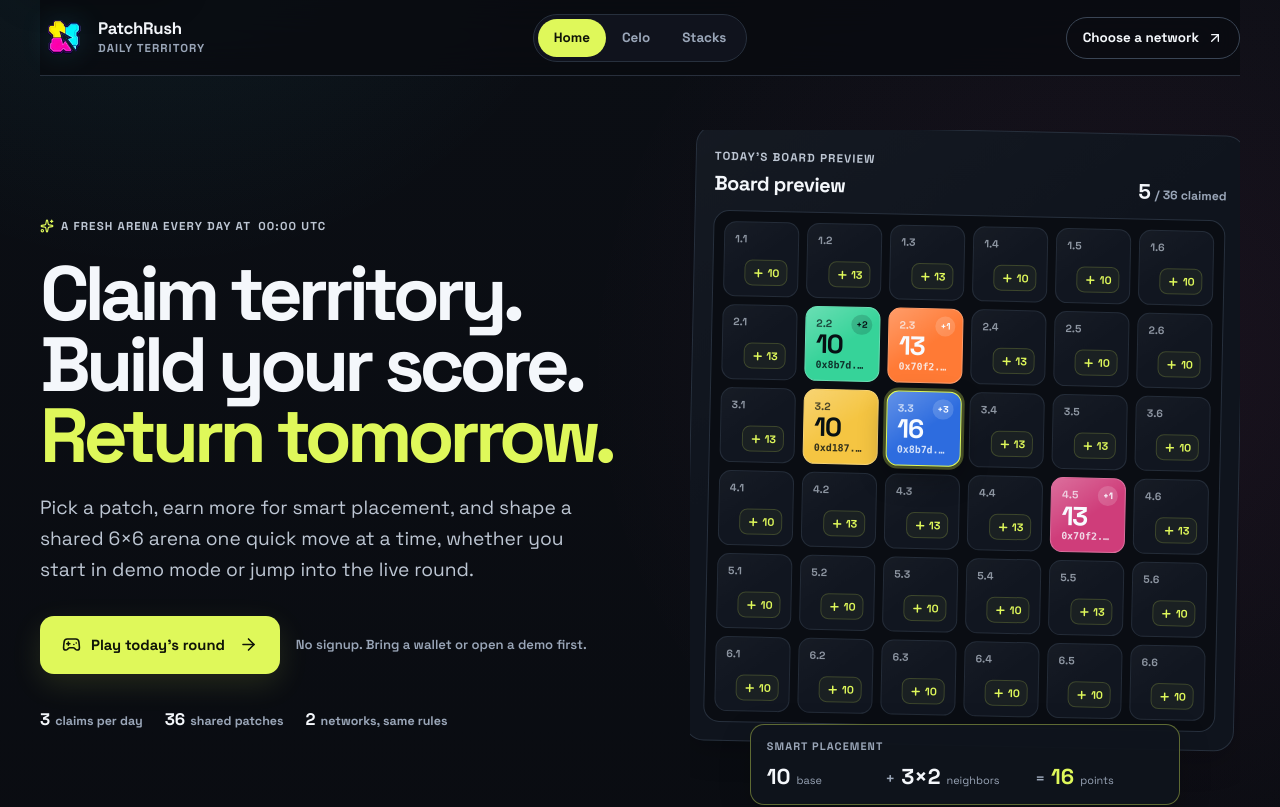
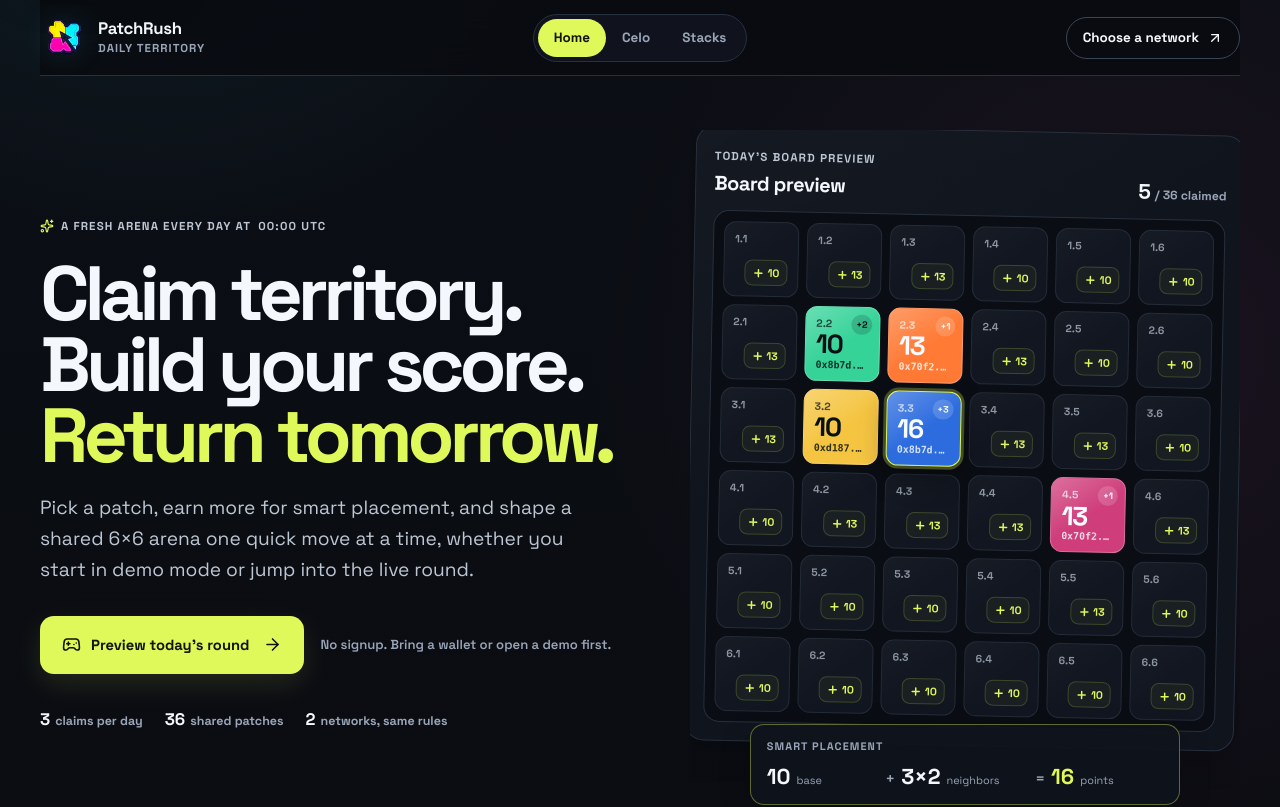
Before and after one commit to ovibes/patchrush, a Next.js app: page / in a window 1280 px wide. Shown: the top 807 px of the page. Built offline with nearby package versions, Linux system fonts and the light colour scheme; no server answers.

Commit message:
Polish demo picker CTA

```diff
--- a/components/network-picker-modal.tsx
+++ b/components/network-picker-modal.tsx
@@ -22,21 +22,26 @@
   const dialogId = useId();
   const titleId = `${dialogId}-title`;
   const descriptionId = `${dialogId}-description`;
+  const hasLiveNetwork = celoReady || stacksReady;
+  const triggerLabel = hasLiveNetwork
+    ? "Choose a network to play today's round"
+    : "Choose a network to preview today's round";
+  const triggerText = hasLiveNetwork ? "Play today's round" : "Preview today's round";
 
   return (
     <>
       <button
         type="button"
         className="primary-button hero-cta"
-        aria-label="Choose a network to play today's round"
+        aria-label={triggerLabel}
         aria-haspopup="dialog"
         aria-expanded={open}
         aria-controls={dialogId}
-        title="Choose a network to play today's round"
+        title={triggerLabel}
         onClick={() => setOpen(true)}
       >
         <Gamepad2 aria-hidden="true" />
-        Play today&apos;s round
+        {triggerText}
         <ArrowRight aria-hidden="true" />
       </button>
 
```
